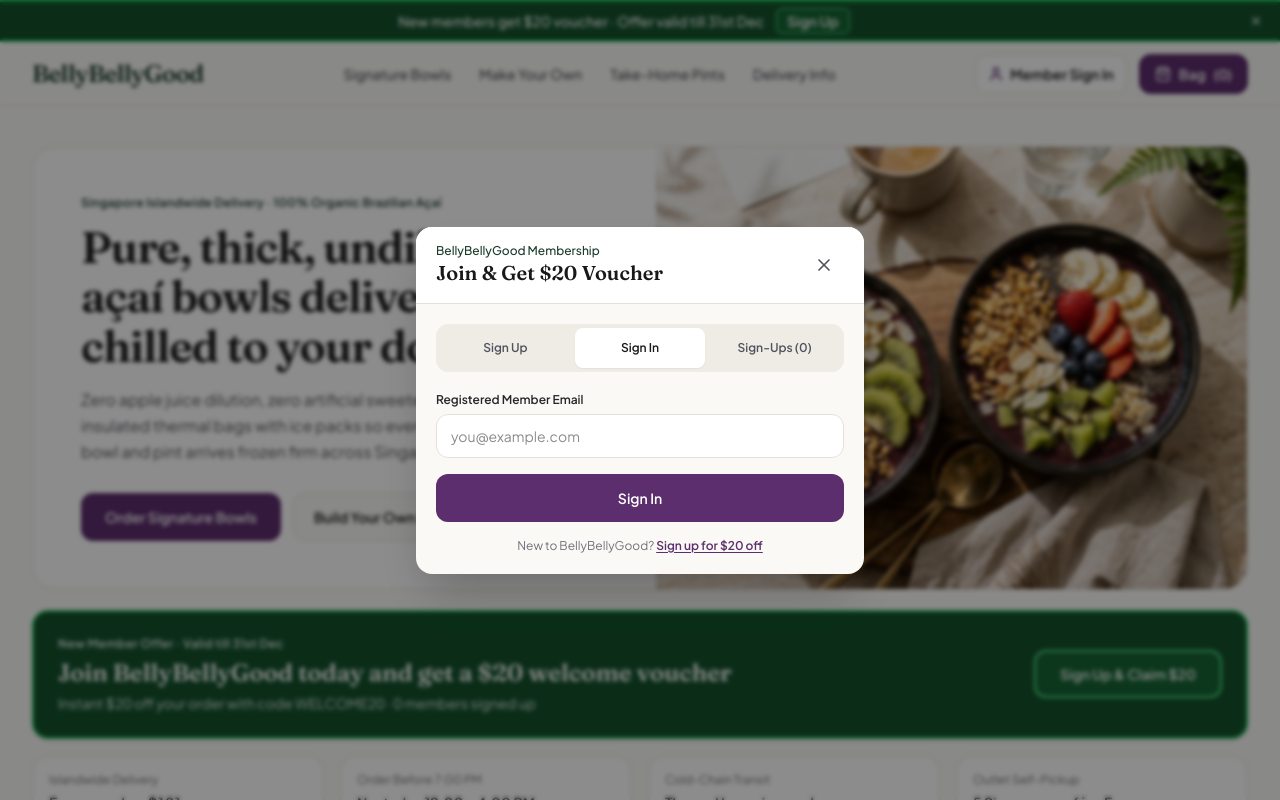
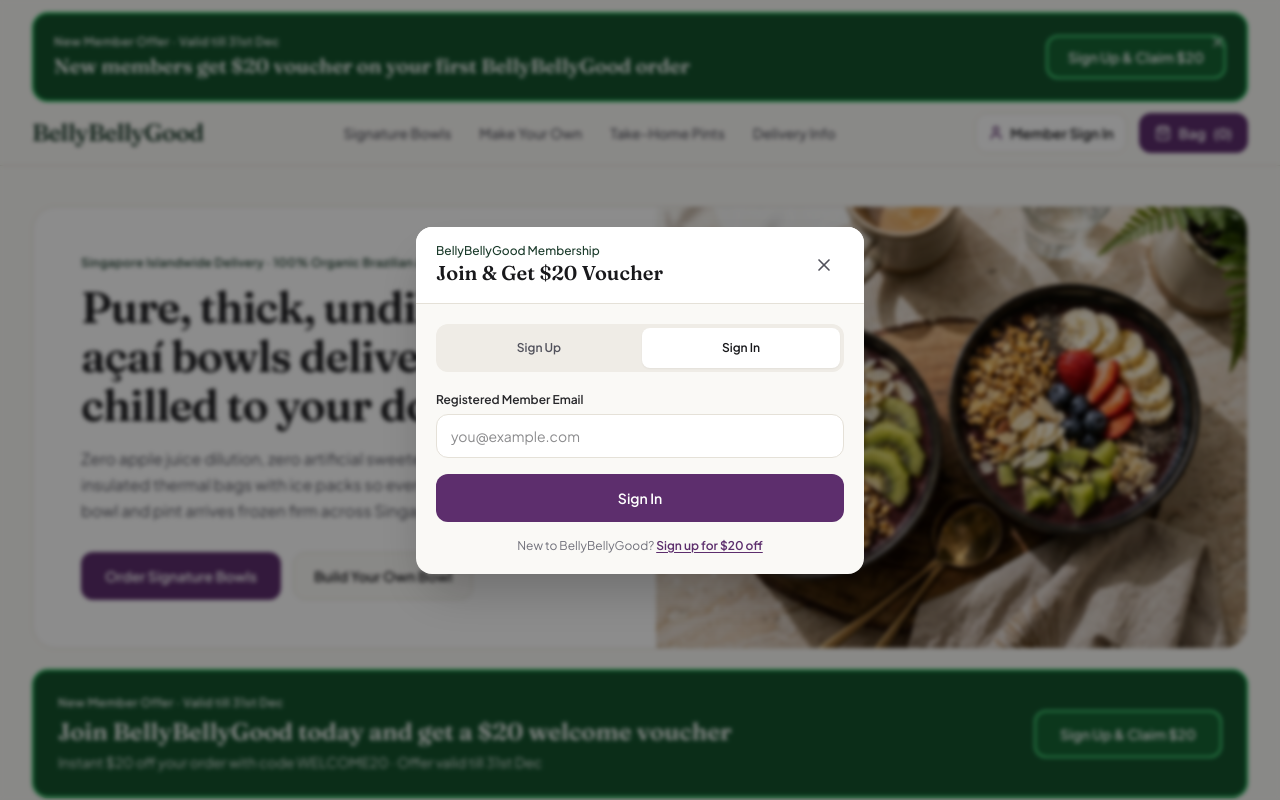
Before and after one commit to genmiheng-droid/acai-per, a React (Vite) app: page / in a window 1280 px wide. Both pictures are taken after a click on the button "Member Sign In". Shown: the top 800 px of the page. Built offline with nearby package versions, Linux system fonts and the light colour scheme.

Commit message:
Enlarge top sign-up banner and remove visible member sign-up counts

```diff
--- a/src/App.tsx
+++ b/src/App.tsx
@@ -214,29 +214,34 @@ export default function App() {
 
   return (
     <div className="min-h-screen bg-[#FAF9F6] text-[#18181B] flex flex-col pb-20 md:pb-0">
-      {/* Slim Dismissible Top Sign-Up Banner (<= 40px height, non-sticky) */}
+      {/* Prominent Dismissible Top Sign-Up Banner (matches middle green offer spotlight) */}
       {showPromoBanner && (
-        <div className="bg-[#14532D] border-y-2 border-[#22C55E] text-white min-h-[40px] px-4 py-1.5 flex items-center justify-center relative">
-          <div className="flex items-center justify-center gap-3 pr-8 text-xs sm:text-sm font-medium text-white">
-            <span className="truncate">
-              New members get $20 voucher · Offer valid till 31st Dec
-            </span>
+        <div className="bg-[#FAF9F6] pt-3 px-4 sm:px-6 lg:px-8">
+          <div className="max-w-7xl mx-auto rounded-2xl bg-[#14532D] border-2 border-[#22C55E] p-4 sm:p-5 text-white shadow-sm relative flex flex-col sm:flex-row sm:items-center justify-between gap-4 pr-12">
+            <div className="space-y-0.5">
+              <p className="text-xs font-semibold tracking-wide text-white/90">
+                New Member Offer · Valid till 31st Dec
+              </p>
+              <p className="font-display text-lg sm:text-xl font-semibold text-white leading-snug">
+                New members get $20 voucher on your first BellyBellyGood order
+              </p>
+            </div>
             <button
               type="button"
               onClick={() => openMemberModal('signup')}
-              className="px-2.5 py-0.5 rounded-md border border-[#4ADE80] bg-[#166534] hover:bg-[#15803D] font-semibold text-white whitespace-nowrap shrink-0 transition-colors"
+              className="self-start sm:self-auto min-h-[44px] px-5 py-2.5 rounded-xl border-2 border-[#4ADE80] bg-[#166534] hover:bg-[#15803D] text-white text-sm font-semibold whitespace-nowrap shrink-0 transition-colors"
             >
-              Sign Up
+              {currentMember ? 'View My $20 Voucher' : 'Sign Up & Claim $20'}
+            </button>
+            <button
+              type="button"
+              onClick={() => setShowPromoBanner(false)}
+              aria-label="Dismiss promotion banner"
+              className="absolute right-2.5 top-2.5 w-9 h-9 rounded-full flex items-center justify-center text-white/85 hover:text-white hover:bg-white/10"
+            >
+              <X className="w-4 h-4" />
             </button>
           </div>
-          <button
-            type="button"
-            onClick={() => setShowPromoBanner(false)}
-            aria-label="Dismiss promotion banner"
-            className="absolute right-2 top-1/2 -translate-y-1/2 w-8 h-8 flex items-center justify-center text-white/85 hover:text-white"
-          >
-            <X className="w-3.5 h-3.5" />
-          </button>
         </div>
       )}
 
@@ -368,9 +373,8 @@ export default function App() {
               <h2 className="font-display text-xl sm:text-2xl font-semibold text-white leading-snug">
                 Join BellyBellyGood today and get a $20 welcome voucher
               </h2>
-              <p className="text-sm text-white/90 tabular-nums">
-                Instant $20 off your order with code WELCOME20 · {totalSignUps}{' '}
-                {totalSignUps === 1 ? 'member' : 'members'} signed up
+              <p className="text-sm text-white/90">
+                Instant $20 off your order with code WELCOME20 · Offer valid till 31st Dec
               </p>
             </div>
 
@@ -752,13 +756,11 @@ export default function App() {
         onRedeemVoucher={handleRedeemVoucher}
       />
 
-      {/* Member Sign-In / Sign-Up & Sign-Up Metric Modal */}
+      {/* Member Sign-In / Sign-Up Modal */}
       <MemberAuthModal
         isOpen={memberModalOpen}
         initialTab={memberModalTab}
         currentMember={currentMember}
-        members={members}
-        totalSignUps={totalSignUps}
         onClose={() => setMemberModalOpen(false)}
         onSignUp={handleSignUp}
         onSignIn={handleSignIn}
--- a/src/components/MemberAuthModal.tsx
+++ b/src/components/MemberAuthModal.tsx
@@ -1,5 +1,5 @@
 import { FormEvent, useEffect, useState } from 'react';
-import { Award, BarChart3, CheckCircle2, LogOut, Ticket, UserCheck, X } from 'lucide-react';
+import { Award, CheckCircle2, LogOut, Ticket, X } from 'lucide-react';
 
 export interface MemberAccount {
   id: string;
@@ -16,8 +16,6 @@ interface MemberAuthModalProps {
   isOpen: boolean;
   initialTab: 'signup' | 'signin' | 'account';
   currentMember: MemberAccount | null;
-  members: MemberAccount[];
-  totalSignUps: number;
   onClose: () => void;
   onSignUp: (name: string, email: string, phone: string) => { ok: boolean; error?: string };
   onSignIn: (email: string) => { ok: boolean; error?: string };
@@ -28,15 +26,13 @@ export function MemberAuthModal({
   isOpen,
   initialTab,
   currentMember,
-  members,
-  totalSignUps,
   onClose,
   onSignUp,
   onSignIn,
   onSignOut,
 }: MemberAuthModalProps) {
-  const [tab, setTab] = useState<'signup' | 'signin' | 'metrics'>(
-    currentMember ? 'metrics' : initialTab === 'account' ? 'metrics' : initialTab
+  const [tab, setTab] = useState<'signup' | 'signin'>(
+    initialTab === 'signin' ? 'signin' : 'signup'
   );
   const [name, setName] = useState('');
   const [email, setEmail] = useState('');
@@ -47,14 +43,12 @@ export function MemberAuthModal({
 
   useEffect(() => {
     if (isOpen) {
-      setTab(currentMember ? 'metrics' : initialTab === 'account' ? 'metrics' : initialTab);
+      setTab(initialTab === 'signin' ? 'signin' : 'signup');
       setError('');
     }
-  }, [isOpen, initialTab, currentMember]);
+  }, [isOpen, initialTab]);
 
   if (!isOpen) return null;
-
-  const vouchersRedeemed = members.filter((m) => m.voucherUsed).length;
 
   const handleSignUpSubmit = (e: FormEvent) => {
     e.preventDefault();
@@ -150,7 +144,7 @@ export function MemberAuthModal({
                 </div>
               )}
 
-              {/* Active Member Voucher Card */}
+              {/* Active Member Voucher Card (Private to the signed-in user) */}
               <div className="bg-white border border-[#E5E1D8] rounded-2xl p-5 space-y-3">
                 <div className="flex items-start justify-between gap-3">
                   <div className="flex items-center gap-2.5">
@@ -181,28 +175,6 @@ export function MemberAuthModal({
                 </p>
               </div>
 
-              {/* Membership Sign-Up Metric Panel */}
-              <div className="bg-white border border-[#E5E1D8] rounded-2xl p-5 space-y-3">
-                <div className="flex items-center gap-2 text-xs font-semibold text-[#1B3B2B]">
-                  <BarChart3 className="w-4 h-4" />
-                  <span>Membership Sign-Up Tracking</span>
-                </div>
-                <div className="grid grid-cols-2 gap-3">
-                  <div className="p-3.5 rounded-xl bg-[#FAF9F6] border border-[#E5E1D8]">
-                    <p className="text-xs text-zinc-500">Total Member Sign-Ups</p>
-                    <p className="mt-1 text-2xl font-bold tabular-nums text-zinc-900">
-                      {totalSignUps}
-                    </p>
-                  </div>
-                  <div className="p-3.5 rounded-xl bg-[#FAF9F6] border border-[#E5E1D8]">
-                    <p className="text-xs text-zinc-500">$20 Vouchers Used</p>
-                    <p className="mt-1 text-2xl font-bold tabular-nums text-[#441E52]">
-                      {vouchersRedeemed}
-                    </p>
-                  </div>
-                </div>
-              </div>
-
               <button
                 type="button"
                 onClick={() => {
@@ -218,15 +190,15 @@ export function MemberAuthModal({
             </>
           ) : (
             <>
-              {/* Segmented Tabs: Sign Up | Sign In | Sign-Up Metric */}
-              <div className="grid grid-cols-3 gap-1 p-1 rounded-xl bg-[#EFECE6]">
+              {/* Segmented Tabs: Sign Up | Sign In */}
+              <div className="grid grid-cols-2 gap-1 p-1 rounded-xl bg-[#EFECE6]">
                 <button
                   type="button"
                   onClick={() => {
                     setTab('signup');
                     setError('');
                   }}
-                  className={`min-h-[40px] px-2 py-1.5 rounded-lg text-xs font-semibold transition-colors whitespace-nowrap ${
+                  className={`min-h-[40px] px-3 py-1.5 rounded-lg text-xs font-semibold transition-colors whitespace-nowrap ${
                     tab === 'signup'
                       ? 'bg-white text-zinc-900 shadow-xs'
                       : 'text-zinc-600 hover:text-zinc-900'
@@ -240,27 +212,13 @@ export function MemberAuthModal({
                     setTab('signin');
                     setError('');
                   }}
-                  className={`min-h-[40px] px-2 py-1.5 rounded-lg text-xs font-semibold transition-colors whitespace-nowrap ${
+                  className={`min-h-[40px] px-3 py-1.5 rounded-lg text-xs font-semibold transition-colors whitespace-nowrap ${
                     tab === 'signin'
                       ? 'bg-white text-zinc-900 shadow-xs'
                       : 'text-zinc-600 hover:text-zinc-900'
                   }`}
                 >
                   Sign In
-                </button>
-                <button
-                  type="button"
-                  onClick={() => {
-                    setTab('metrics');
-                    setError('');
-                  }}
-                  className={`min-h-[40px] px-2 py-1.5 rounded-lg text-xs font-semibold transition-colors whitespace-nowrap ${
-                    tab === 'metrics'
-                      ? 'bg-white text-zinc-900 shadow-xs'
-                      : 'text-zinc-600 hover:text-zinc-900'
-                  }`}
-                >
-                  Sign-Ups ({totalSignUps})
                 </button>
               </div>
 
@@ -273,7 +231,7 @@ export function MemberAuthModal({
                 </div>
               )}
 
-              {tab === 'signup' && (
+              {tab === 'signup' ? (
                 <form onSubmit={handleSignUpSubmit} className="space-y-4">
                   <div className="p-3.5 rounded-xl bg-[#E8EFEA] text-xs text-[#1B3B2B] flex items-start gap-2.5">
                     <Award className="w-4 h-4 shrink-0 mt-0.5" />
@@ -334,9 +292,7 @@ export function MemberAuthModal({
                     Create Account & Claim $20 Voucher
                   </button>
                 </form>
-              )}
-
-              {tab === 'signin' && (
+              ) : (
                 <form onSubmit={handleSignInSubmit} className="space-y-4">
                   <div>
                     <label htmlFor="signin-email" className="block text-xs font-semibold text-zinc-800 mb-1.5">
@@ -372,53 +328,6 @@ export function MemberAuthModal({
                   </p>
                 </form>
               )}
-
-              {tab === 'metrics' && (
-                <div className="space-y-4">
-                  <div className="bg-white border border-[#E5E1D8] rounded-2xl p-5 space-y-3">
-                    <div className="flex items-center gap-2 text-xs font-semibold text-[#1B3B2B]">
-                      <UserCheck className="w-4 h-4" />
-                      <span>Membership Sign-Ups Measured</span>
-                    </div>
-                    <div className="grid grid-cols-2 gap-3">
-                      <div className="p-3.5 rounded-xl bg-[#FAF9F6] border border-[#E5E1D8]">
-                        <p className="text-xs text-zinc-500">Total Sign-Ups</p>
-                        <p className="mt-1 text-2xl font-bold tabular-nums text-zinc-900">
-                          {totalSignUps}
-                        </p>
-                      </div>
-                      <div className="p-3.5 rounded-xl bg-[#FAF9F6] border border-[#E5E1D8]">
-                        <p className="text-xs text-zinc-500">Vouchers Claimed</p>
-                        <p className="mt-1 text-2xl font-bold tabular-nums text-[#441E52]">
-                          {members.length}
-                        </p>
-                      </div>
-                    </div>
-                    <p className="text-xs text-zinc-500 leading-relaxed">
-                      Every completed sign-up issues one $20 Welcome Voucher (WELCOME20, valid till 31st Dec) and increments this counter.
-                    </p>
-                  </div>
-
-                  {members.length > 0 && (
-                    <div className="bg-white border border-[#E5E1D8] rounded-2xl p-4 space-y-2.5">
-                      <p className="text-xs font-semibold text-zinc-800">Recent Member Sign-Ups</p>
-                      <div className="divide-y divide-[#E5E1D8]">
-                        {members.slice(0, 5).map((m) => (
-                          <div key={m.id} className="py-2 flex items-center justify-between text-xs">
-                            <div>
-                              <p className="font-medium text-zinc-900">{m.name}</p>
-                              <p className="text-zinc-500">{m.email}</p>
-                            </div>
-                            <span className="text-zinc-500 tabular-nums">
-                              {m.voucherUsed ? 'Voucher Used' : '$20 Active'}
-                            </span>
-                          </div>
-                        ))}
-                      </div>
-                    </div>
-                  )}
-                </div>
-              )}
             </>
           )}
         </div>
```
